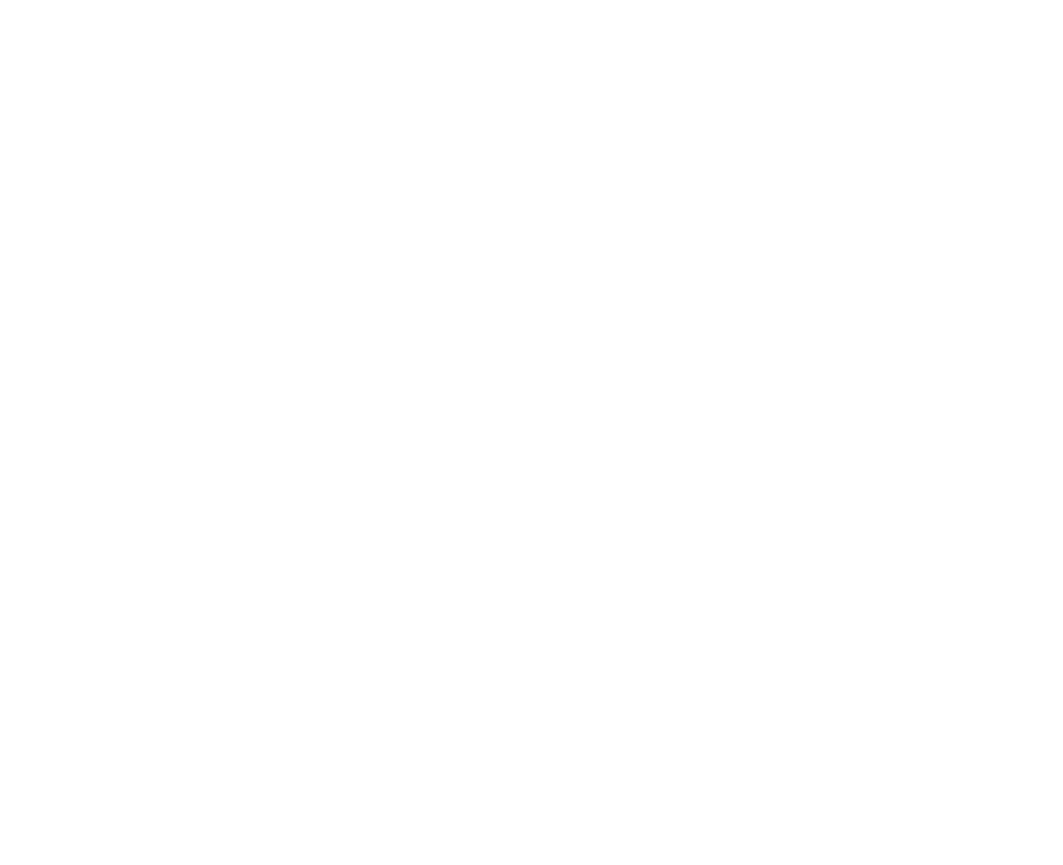
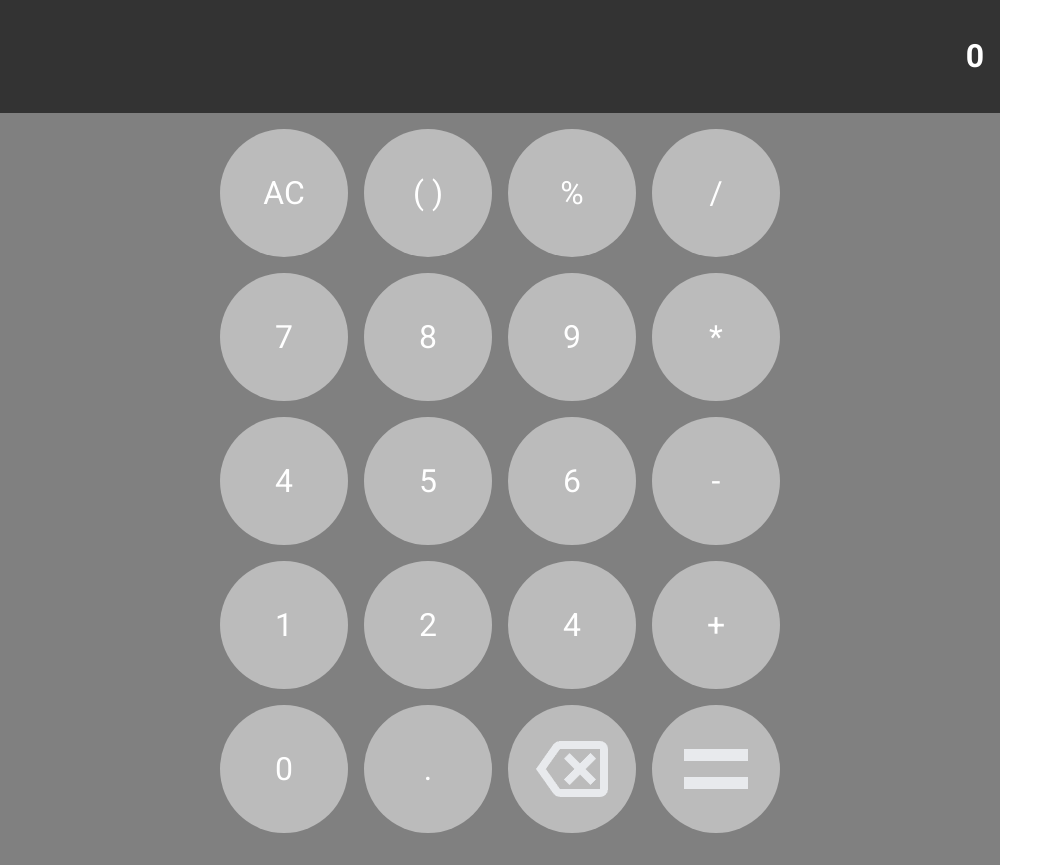
Before and after one commit to asparagus0161/Project-Calculator, a plain HTML site: page index.html in a window 1280 px wide. Shown: the whole page, without its empty margins (0-1063 px from the left). Before the commit the page ends 800 px from the top, so only its background shows below. Drawn offline with Linux system fonts and the light colour scheme.

Commit message:
Added UI design with minimal CSS, added javascript code to react to user mouse and clicks

```diff
--- a/index.html
+++ b/index.html
@@ -8,7 +8,98 @@
 </head>
 
 <body>
-
+    <div class="container">
+        <div class="head">
+            <div class="calculator-display">
+                <h1 id="calculator-display-text">test</h1>
+            </div>
+        </div>
+        <div class="body">
+            <div class="calculator-body">
+                <div class="row">
+                    <ul>
+                        <li class="button">
+                            <p id="ac">AC</p>
+                        </li>
+                        <li class="button operator">
+                            <p id="brackets">( )</p>
+                        </li>
+                        <li class="button operator">
+                            <p id="modulus">%</p>
+                        </li>
+                        <li class="button operator">
+                            <p id="divide">/</p>
+                        </li>
+                    </ul>
+                </div>
+                <div class="row">
+                    <ul>
+                        <li class="button number">
+                            <p id="7">7</p>
+                        </li>
+                        <li class="button number">
+                            <p id="8">8</p>
+                        </li>
+                        <li class="button number">
+                            <p id="9">9</p>
+                        </li>
+                        <li class="button operator">
+                            <p id="multiply">*</p>
+                        </li>
+                    </ul>
+                </div>
+                <div class="row">
+                    <ul>
+                        <li class="button number">
+                            <p id="4">4</p>
+                        </li>
+                        <li class="button number">
+                            <p id="5">5</p>
+                        </li>
+                        <li class="button number">
+                            <p id="6">6</p>
+                        </li>
+                        <li class="button operator">
+                            <p id="subtract">-</p>
+                        </li>
+                    </ul>
+                </div>
+                <div class="row">
+                    <ul>
+                        <li class="button number">
+                            <p id="1">1</p>
+                        </li>
+                        <li class="button number">
+                            <p id="2">2</p>
+                        </li>
+                        <li class="button number">
+                            <p id="3">4</p>
+                        </li>
+                        <li class="button operator">
+                            <p id="add">+</p>
+                        </li>
+                    </ul>
+                </div>
+                <div class="row">
+                    <ul>
+                        <li class="button number">
+                            <p id="0">0</p>
+                        </li>
+                        <li class="button operator">
+                            <p id="period">.</p>
+                        </li>
+                        <li class="button operator">
+                            <img id="backspace"
+                                src="img/backspace_24dp_FILL0_wght400_GRAD0_opsz24.png">
+                        </li>
+                        <li class="button">
+                            <img id="equal" src="img/equal_24dp_FILL0_wght400_GRAD0_opsz24.png">
+                        </li>
+                    </ul>
+                </div>
+            </div>
+        </div>
+    </div>
     <script src="javascript.js"></script>
 </body>
 
--- a/javascript.js
+++ b/javascript.js
@@ -0,0 +1,115 @@
+const container = document.querySelector(".container");
+const button = document.querySelector(".calculator-body");
+
+let userInput = {
+    a: "0",
+    b: "",
+    operator: "",
+    result: "",
+}
+
+function isNumberValid() {
+    if (userInput.b === "") {
+        userInput.b = userInput.a;
+    }
+}
+
+function add() {
+    userInput.result = parseInt(userInput.a) + parseInt(userInput.b);
+}
+
+function subtract() {
+    userInput.result = parseInt(userInput.a) - parseInt(userInput.b);
+}
+
+function multiply() {
+    userInput.result = parseInt(userInput.a) * parseInt(userInput.b);
+}
+
+function divide() {
+    userInput.result = parseInt(userInput.a) / parseInt(userInput.b);
+}
+
+function noInput() {
+    userInput.result = userInput.a;
+}
+
+function operator() {
+    switch (operator) {
+        case ("+"):
+            add();
+            break;
+        case ("-"):
+            subtract();
+            break;
+        case ("*"):
+            multiply();
+            break;
+        case ("/"):
+            divide();
+            break;
+        default:
+            noInput();
+    }
+}
+
+function doesAnswerExist() {
+    return userInput.result !== "";
+}
+
+function doesOperatorExist() {
+    return userInput.operator !== "";
+}
+
+function validateUserInput(input) {
+    if (input.match("^[0-9]")) {
+        console.log("is number");
+    }
+
+}
+
+function updateTextDisplay() {
+    const calculatorTextDisplay = document.querySelector("#calculator-display-text");
+    if (doesAnswerExist()) {
+        calculatorTextDisplay.textContent = userInput.result;
+    } else {
+        if (doesOperatorExist()) {
+            calculatorTextDisplay.textContent = userInput.a + " " + userInput.operator + " " + userInput.b;
+        } else {
+            calculatorTextDisplay.textContent = userInput.a;
+        }
+    }
+}
+
+updateTextDisplay();
+
+function buttonHoverGrayOut(e) {
+    const liElement = e.target.closest('li');
+    if (liElement && liElement.classList.contains('button')) {
+        liElement.style.background = "#b9aaaa";
+    }
+}
+
+function buttonHoverReset(e) {
+    const liElement = e.target.closest('li');
+    if (liElement && liElement.classList.contains('button')) {
+        liElement.style.background = ""; // Reset to default or original color
+    }
+}
+
+function identifyButtonPressed(e) {
+    const liElement = e.target.closest('li');
+    if (liElement) {
+        const childElements = liElement.querySelectorAll('*');
+        const child = Array.from(childElements);
+        console.log(child[0].id);
+        validateUserInput(child[0].id);
+    }
+}
+
+
+
+button.addEventListener("mouseover", buttonHoverGrayOut);
+button.addEventListener("mouseout", buttonHoverReset);
+
+button.addEventListener("click", identifyButtonPressed)
--- a/style.css
+++ b/style.css
@@ -0,0 +1,63 @@
+
+@import url('https://fonts.googleapis.com/css2?family=Roboto:ital,wght@0,100;0,300;0,400;0,500;0,700;0,900;1,100;1,300;1,400;1,500;1,700;1,900&display=swap');
+
+body {
+    margin: 0;
+    padding: 0;
+    font-family: "Roboto", sans-serif;
+    color: white;
+}
+
+.container {
+    display: flex;
+    flex-direction: column;
+    width: 1000px;
+    gap: 16px;
+    background-color: gray;
+}
+
+.head {
+    background-color: #333333;
+    text-align: right;
+}
+
+h1 {
+    padding: 16px;
+}
+
+.body {
+    padding: 16px;
+    padding-top: 0;
+}
+
+
+ul {
+    list-style-type: none;
+    margin: 0;
+    padding: 0;
+    display: flex;
+    flex-direction: row;
+    gap: 16px;
+    justify-content: center;
+}
+
+li {
+    display: flex;
+    flex: 0 1 auto;
+    height: 128px;
+    width: 128px;
+    background-color: #bbb;
+    text-align: center;
+    justify-content: center;
+    align-items: center;
+    border-radius: 50%;
+    margin-bottom: 16px;
+}
+
+p {
+    display: flex;
+    flex: 1;
+    font-size: 32px;
+    justify-content: center;
+    align-items: center;
+}
```
Also changed, not shown: img/backspace_24dp_FILL0_wght400_GRAD0_opsz24.png (added), img/equal_24dp_FILL0_wght400_GRAD0_opsz24.png (added).
